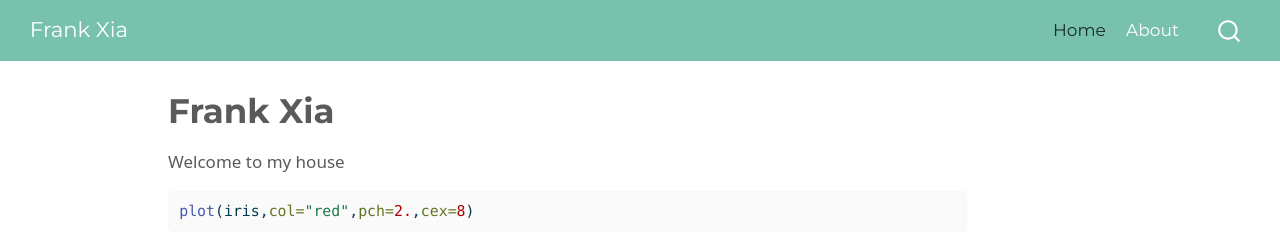
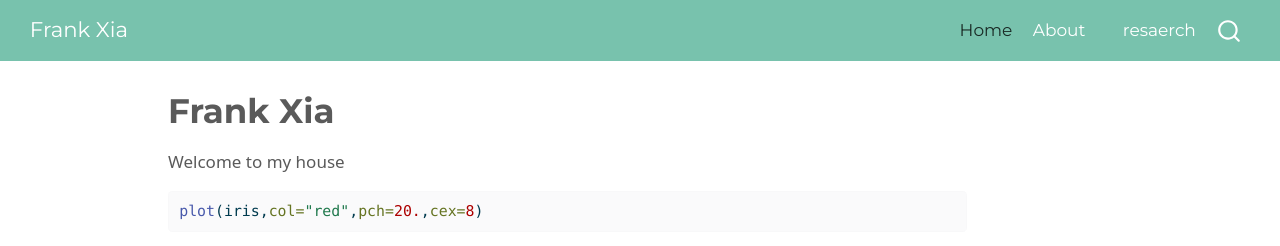
Before and after one commit to FrankXia1026/FrankXia1026.github.io, a plain HTML site: page index.html in a window 1280 px wide. Shown: the top 246 px of the page. Drawn offline with Linux system fonts and the light colour scheme.

Commit message:
Add files via upload

```diff
--- a/index.html
+++ b/index.html
@@ -134,6 +134,11 @@ pre > code.sourceCode > span > a:first-child::before { text-decoration: underlin
     <a class="nav-link" href="./resaerch.qmd">
 <span class="menu-text"></span></a>
   </li>
+  <li class="nav-item">
+    <span class="nav-link">
+<span class="menu-text">resaerch</span>
+    </span>
+  </li>
 </ul>
           </div> <!-- /navcollapse -->
             <div class="quarto-navbar-tools">
@@ -172,7 +177,7 @@ pre > code.sourceCode > span > a:first-child::before { text-decoration: underlin
 
 <p>Welcome to my house</p>
 <div class="cell">
-<div class="sourceCode cell-code" id="cb1"><pre class="sourceCode r code-with-copy"><code class="sourceCode r"><span id="cb1-1"><a href="#cb1-1" aria-hidden="true" tabindex="-1"></a><span class="fu">plot</span>(iris,<span class="at">col=</span><span class="st">"red"</span>,<span class="at">pch=</span><span class="fl">2.</span>,<span class="at">cex=</span><span class="dv">8</span>)</span></code><button title="Copy to Clipboard" class="code-copy-button"><i class="bi"></i></button></pre></div>
+<div class="sourceCode cell-code" id="cb1"><pre class="sourceCode r code-with-copy"><code class="sourceCode r"><span id="cb1-1"><a href="#cb1-1" aria-hidden="true" tabindex="-1"></a><span class="fu">plot</span>(iris,<span class="at">col=</span><span class="st">"red"</span>,<span class="at">pch=</span><span class="fl">20.</span>,<span class="at">cex=</span><span class="dv">8</span>)</span></code><button title="Copy to Clipboard" class="code-copy-button"><i class="bi"></i></button></pre></div>
 <div class="cell-output-display">
 <div>
 <figure class="figure">
--- a/search.json
+++ b/search.json
@@ -4,7 +4,7 @@
     "href": "index.html",
     "title": "Frank Xia",
     "section": "",
-    "text": "Welcome to my house\n\nplot(iris,col=\"red\",pch=2.,cex=8)"
+    "text": "Welcome to my house\n\nplot(iris,col=\"red\",pch=20.,cex=8)"
   },
   {
     "objectID": "about.html",
```
Also changed, not shown: index_files/figure-html/unnamed-chunk-1-1.png.
